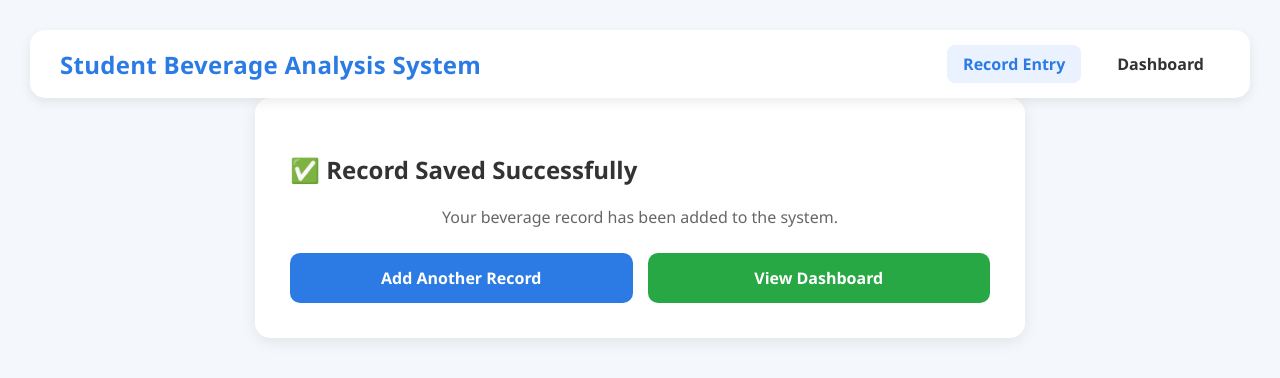
After one commit to Kyvinn/programmingbusiness, a Flask app: template templates/success.html in a window 1280 px wide. The commit adds this page. Shown: the top 378 px of the page. Run offline with Flask 3, Linux system fonts and the light colour scheme; the template is opened without the code that fills it, so the values that code supplies are empty.

Commit message:
Add success page

```diff
--- a/app.py
+++ b/app.py
@@ -80,10 +80,7 @@ def add_drink():
     conn.commit()
     conn.close()
 
-    return """
-    <h2>Drink Saved Successfully!</h2>
-    <a href="/">Go Back</a>
-    """
+    return render_template("success.html")
 
 @app.route('/records')
 def records():
--- a/static/style.css
+++ b/static/style.css
@@ -480,3 +480,30 @@ canvas {
 .rating-fair {
   color: #ffc107 !important;
 }
+
+.success-btn {
+  flex: 1;
+
+  text-align: center;
+
+  padding: 14px;
+
+  border-radius: 10px;
+
+  text-decoration: none;
+
+  background: #2c7be5;
+  color: white;
+
+  font-weight: 600;
+
+  transition: all 0.2s ease;
+}
+
+.success-btn:hover {
+  opacity: 0.9;
+}
+
+.secondary-btn {
+  background: #28a745;
+}
--- /dev/null
+++ b/templates/success.html
@@ -0,0 +1,38 @@
+<!doctype html>
+<html>
+  <head>
+    <title>Record Saved</title>
+
+    <link
+      rel="stylesheet"
+      href="{{ url_for('static', filename='style.css') }}"
+    />
+  </head>
+
+  <body>
+    <header class="navbar">
+      <div class="logo">Student Beverage Analysis System</div>
+
+      <nav>
+        <a href="/" class="active">Record Entry</a>
+        <a href="/dashboard">Dashboard</a>
+      </nav>
+    </header>
+
+    <div class="form-container">
+      <h2>✅ Record Saved Successfully</h2>
+
+      <p style="text-align: center; color: #666">
+        Your beverage record has been added to the system.
+      </p>
+
+      <div style="display: flex; gap: 15px; margin-top: 25px">
+        <a href="/" class="success-btn"> Add Another Record </a>
+
+        <a href="/dashboard" class="success-btn secondary-btn">
+          View Dashboard
+        </a>
+      </div>
+    </div>
+  </body>
+</html>
```
